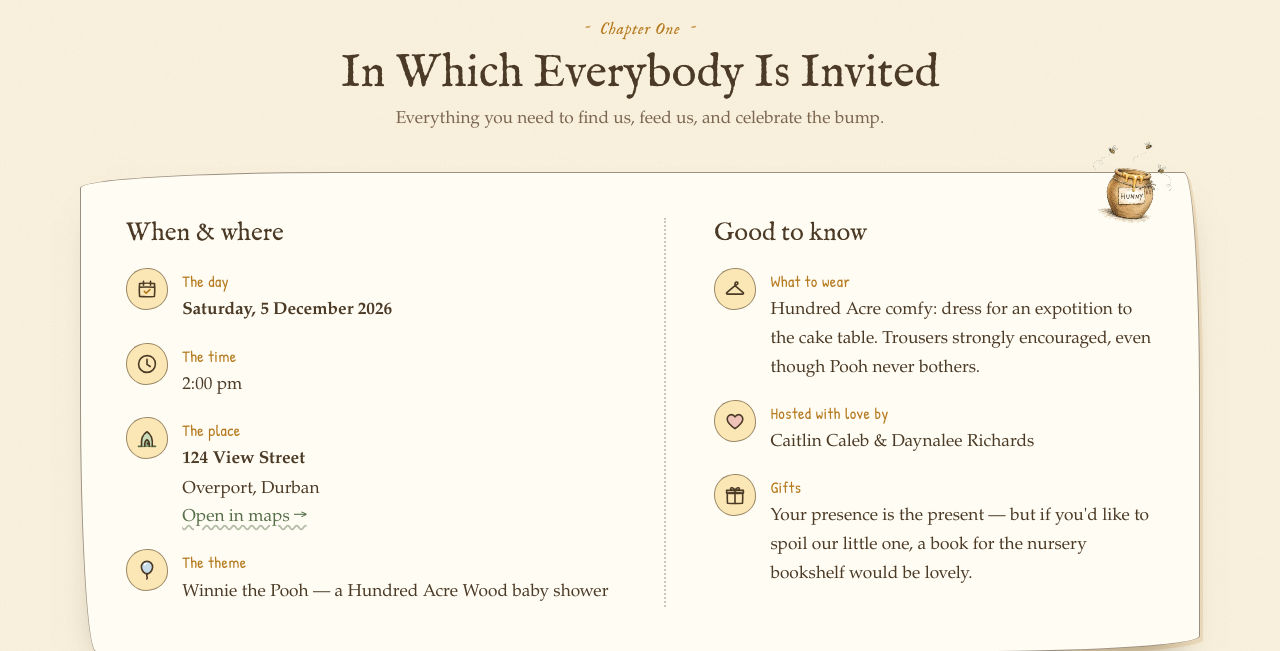
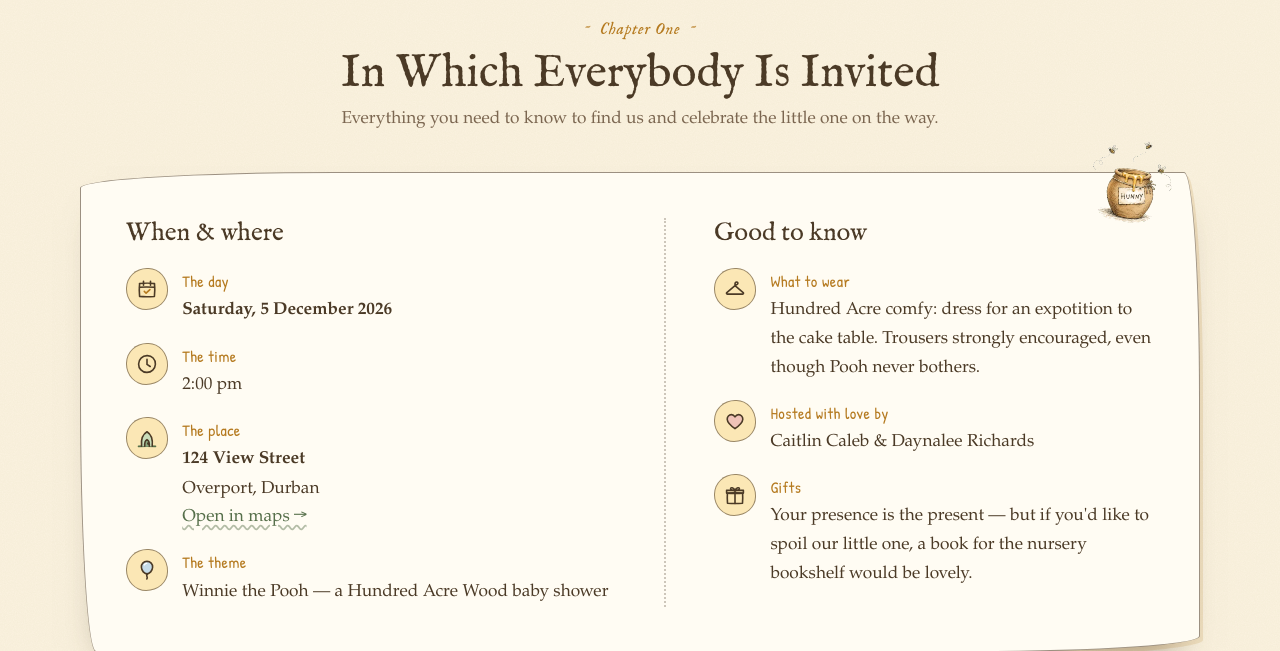
Before and after one commit to waizyk/daelin-nikita-baby-shower, a Flask app: page / in a window 1280 px wide. Shown: the part 863-1514 px from the top of the page. Run offline with Flask 3, Linux system fonts and the light colour scheme; some libraries are stand-ins or nearby versions.

Commit message:
Copy: invitation intro line

```diff
--- a/docs/index.html
+++ b/docs/index.html
@@ -107,7 +107,7 @@
     <div class="section-head">
       <span class="chapter">Chapter One</span>
       <h2>In Which Everybody Is Invited</h2>
-      <p>Everything you need to find us, feed us, and celebrate the bump.</p>
+      <p>Everything you need to know to find us and celebrate the little one on the way.</p>
     </div>
 
     <div class="card invite">
--- a/templates/index.html
+++ b/templates/index.html
@@ -46,7 +46,7 @@
     <div class="section-head">
       <span class="chapter">Chapter One</span>
       <h2>In Which Everybody Is Invited</h2>
-      <p>Everything you need to find us, feed us, and celebrate the bump.</p>
+      <p>Everything you need to know to find us and celebrate the little one on the way.</p>
     </div>
 
     <div class="card invite">
```
